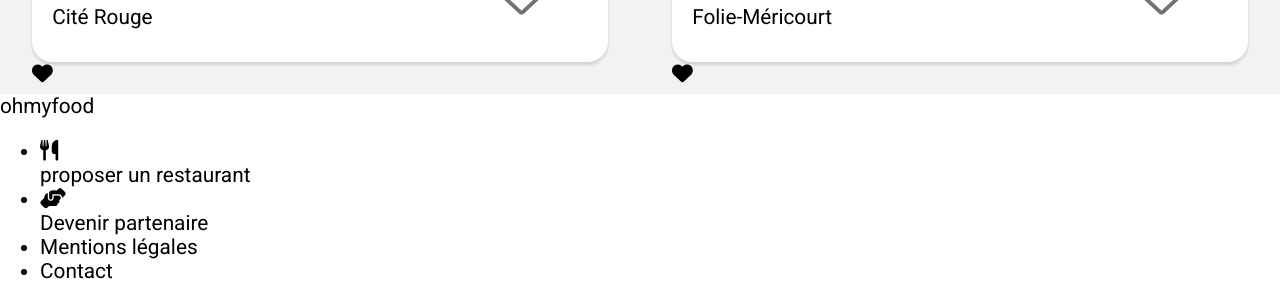
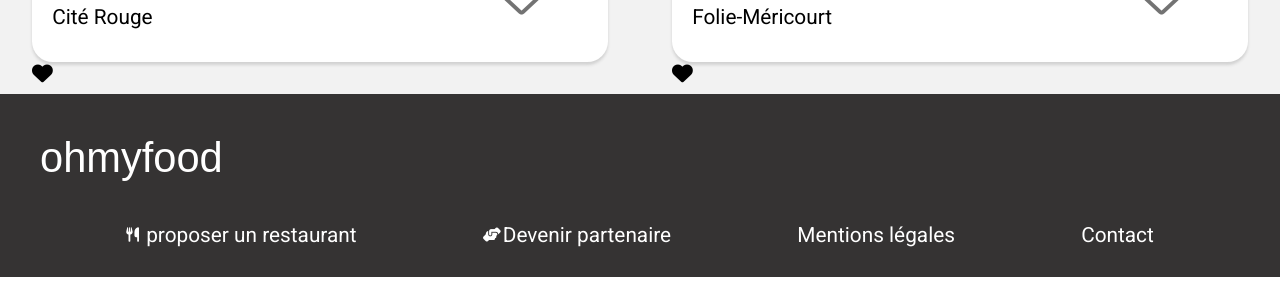
Before and after one commit to ThomasG6/Projet_3_Grenier_Thomas_102022, a website: page index.html in a window 1280 px wide. Shown: the part 1994-2298 px from the top of the page. After the commit the page ends 2271 px from the top, so only its background shows below. Drawn offline with Linux system fonts and the light colour scheme; a web font is replaced by a local one.

Commit message:
footer layout

```diff
--- /dev/null
+++ b/sass/Layout/_footer.scss
@@ -0,0 +1,48 @@
+.footer {
+    background-color: rgb(53, 51, 51);
+    color: white;
+
+    &__logo {
+        font-family: 'Shrikhand', sans-serif;
+        font-size: 1em;
+        padding: 5% 0 0 40px;
+
+        @include mq(medium) {
+            font-size: 2em;
+            padding-top: 40px;
+        }
+    }
+
+    ul {
+        margin-bottom: 0;
+
+        @include mq(medium) {
+            display: flex;
+            justify-content: space-evenly;
+            padding: 20px 0 25px 0;
+        }
+    }
+
+    li {
+        list-style: none;
+        padding-bottom: 5px;
+        display: flex;
+        align-items: center;
+
+        .footericone {
+            font-size: 0.7em;
+            width: 10px;
+            margin-right: 10px;
+        }
+    }
+
+    a {
+        text-decoration: none;
+        color: white;
+
+        :visited {
+            color: black;
+            text-decoration: none;
+        }
+    }
+}
--- a/sass/main.scss
+++ b/sass/main.scss
@@ -7,3 +7,4 @@
 @import "./Layout/form";
 @import "./Layout/aside";
 @import "./Layout/article";
+@import "./Layout/footer";
```
Also changed, not shown: css/style.css, 1 other file.
